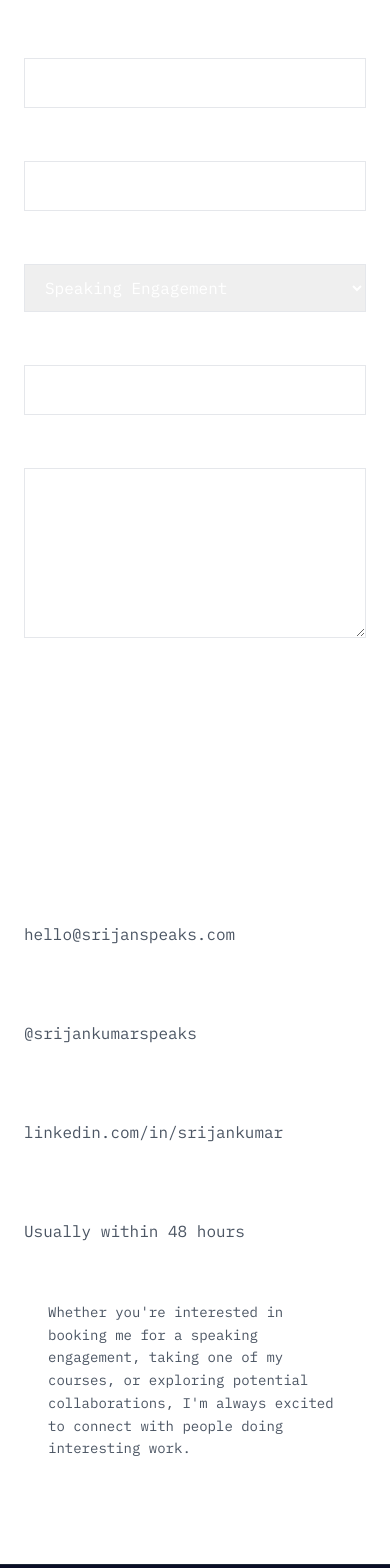
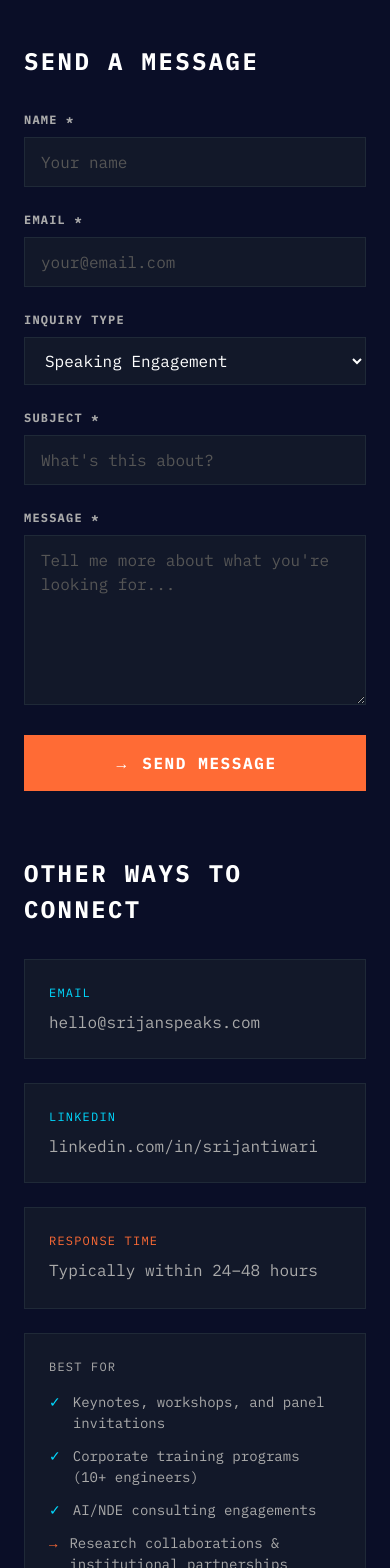
Before and after one commit to anmolmalviya0/new, a Next.js app: page /contact in a window 390 px wide. Shown: the part 432-2000 px from the top of the page. Built offline with nearby package versions, Linux system fonts and the light colour scheme.

Commit message:
Fix: dark theme on contact page, mobile nav, broken /research link, real metrics

```diff
--- a/app/contact/page.tsx
+++ b/app/contact/page.tsx
@@ -12,17 +12,18 @@ export default function ContactPage() {
   });
 
   const [submitted, setSubmitted] = useState(false);
+  const [error, setError] = useState('');
+  const [loading, setLoading] = useState(false);
 
-  const handleChange = (e: any) => {
+  const handleChange = (e: React.ChangeEvent<HTMLInputElement | HTMLTextAreaElement | HTMLSelectElement>) => {
     const { name, value } = e.target;
-    setFormData((prev) => ({
-      ...prev,
-      [name]: value,
-    }));
+    setFormData((prev) => ({ ...prev, [name]: value }));
   };
 
-  const handleSubmit = async (e: any) => {
+  const handleSubmit = async (e: React.FormEvent) => {
     e.preventDefault();
+    setLoading(true);
+    setError('');
     try {
       const response = await fetch('/api/contact', {
         method: 'POST',
@@ -33,141 +34,194 @@ export default function ContactPage() {
       if (response.ok) {
         setSubmitted(true);
         setFormData({ name: '', email: '', subject: '', message: '', inquiryType: 'speaking' });
-        setTimeout(() => setSubmitted(false), 5000);
+        setTimeout(() => setSubmitted(false), 6000);
+      } else {
+        setError('Something went wrong. Please try again or email directly.');
       }
-    } catch (error) {
-      console.error('Error submitting form:', error);
+    } catch {
+      setError('Network error. Please try again or email directly.');
+    } finally {
+      setLoading(false);
     }
   };
+
+  const inputClass =
+    'w-full px-4 py-3 bg-[#121829] border border-[#1F2937] text-[#FFFFFF] font-mono focus:outline-none focus:border-[#00D9FF] transition placeholder-[#555555]';
+  const labelClass = 'block text-xs font-bold text-[#AAAAAA] uppercase tracking-widest mb-2';
 
   return (
     <>
       {/* HERO */}
-      <section className="bg-[#0A0E27] text-white py-12 md:py-20">
+      <section className="bg-[#0A0E27] text-white py-16 md:py-24 border-b border-[#1F2937]">
         <div className="max-w-7xl mx-auto px-6 text-center">
+          <p className="text-[#00D9FF] uppercase tracking-widest text-xs mb-4">— Let's Talk —</p>
           <h1 className="text-5xl md:text-6xl font-bold text-white mb-6">Get in Touch</h1>
-          <p className="text-xl text-[#AAAAAA] font-mono">Let's collaborate and create something amazing together.</p>
+          <p className="text-lg text-[#AAAAAA] font-mono max-w-2xl mx-auto">
+            Speaking inquiry, course question, or collaboration? I respond within 48 hours.
+          </p>
         </div>
       </section>
 
-      {/* CONTACT FORM */}
-      <section className="py-20 bg-white">
-        <div className="max-w-4xl mx-auto px-6">
-          <div className="grid grid-cols-1 md:grid-cols-2 gap-12">
-            {/* FORM */}
+      {/* FORM + INFO */}
+      <section className="py-20 bg-[#0A0E27]">
+        <div className="max-w-6xl mx-auto px-6">
+          <div className="grid grid-cols-1 md:grid-cols-2 gap-16">
+
+            {/* LEFT — FORM */}
             <div>
-              <h2 className="text-3xl font-bold text-navy mb-8">Send me a message</h2>
+              <h2 className="text-2xl font-bold text-white mb-8 uppercase tracking-widest">
+                Send a Message
+              </h2>
 
               {submitted && (
-                <div className="mb-6 p-4 bg-teal text-white rounded-lg">
-                  ✓ Message sent! I'll get back to you soon.
+                <div className="mb-6 p-4 bg-[#00D9FF] text-[#0A0E27] font-bold font-mono">
+                  ✓ Message sent. I'll reply within 48 hours.
+                </div>
+              )}
+
+              {error && (
+                <div className="mb-6 p-4 bg-[#FF6B35] text-white font-bold font-mono">
+                  ✗ {error}
                 </div>
               )}
 
               <form onSubmit={handleSubmit} className="space-y-6">
                 <div>
-                  <label className="block text-sm font-semibold text-navy mb-2">Name</label>
+                  <label className={labelClass}>Name *</label>
                   <input
                     type="text"
                     name="name"
                     value={formData.name}
                     onChange={handleChange}
                     required
-                    className="w-full px-4 py-3 border border-light-gray rounded-lg focus:outline-none focus:ring-2 focus:ring-teal"
+                    placeholder="Your name"
+                    className={inputClass}
                   />
                 </div>
 
                 <div>
-                  <label className="block text-sm font-semibold text-navy mb-2">Email</label>
+                  <label className={labelClass}>Email *</label>
                   <input
                     type="email"
                     name="email"
                     value={formData.email}
                     onChange={handleChange}
                     required
-                    className="w-full px-4 py-3 border border-light-gray rounded-lg focus:outline-none focus:ring-2 focus:ring-teal"
+                    placeholder="your@email.com"
+                    className={inputClass}
                   />
                 </div>
 
                 <div>
-                  <label className="block text-sm font-semibold text-navy mb-2">Inquiry Type</label>
+                  <label className={labelClass}>Inquiry Type</label>
                   <select
                     name="inquiryType"
                     value={formData.inquiryType}
                     onChange={handleChange}
-                    className="w-full px-4 py-3 border border-light-gray rounded-lg focus:outline-none focus:ring-2 focus:ring-teal"
+                    className={inputClass}
                   >
                     <option value="speaking">Speaking Engagement</option>
-                    <option value="course">Course Inquiry</option>
-                    <option value="partnership">Partnership</option>
+                    <option value="course">Course / Training</option>
+                    <option value="consulting">Technical Consulting</option>
+                    <option value="partnership">Partnership / Collaboration</option>
                     <option value="other">Other</option>
                   </select>
                 </div>
 
                 <div>
-                  <label className="block text-sm font-semibold text-navy mb-2">Subject</label>
+                  <label className={labelClass}>Subject *</label>
                   <input
                     type="text"
                     name="subject"
                     value={formData.subject}
                     onChange={handleChange}
                     required
-                    className="w-full px-4 py-3 border border-light-gray rounded-lg focus:outline-none focus:ring-2 focus:ring-teal"
+                    placeholder="What's this about?"
+                    className={inputClass}
                   />
                 </div>
 
                 <div>
-                  <label className="block text-sm font-semibold text-navy mb-2">Message</label>
+                  <label className={labelClass}>Message *</label>
                   <textarea
                     name="message"
                     value={formData.message}
                     onChange={handleChange}
                     required
                     rows={6}
-                    className="w-full px-4 py-3 border border-light-gray rounded-lg focus:outline-none focus:ring-2 focus:ring-teal"
+                    placeholder="Tell me more about what you're looking for..."
+                    className={inputClass}
                   />
                 </div>
 
                 <button
                   type="submit"
-                  className="w-full bg-navy text-white py-3 rounded-lg font-semibold hover:bg-teal transition"
+                  disabled={loading}
+                  className="w-full bg-[#FF6B35] text-white py-4 font-bold uppercase tracking-widest hover:bg-[#FF8A5B] transition disabled:opacity-50 disabled:cursor-not-allowed"
                 >
-                  Send Message
+                  {loading ? '⏳ Sending...' : '→ Send Message'}
                 </button>
               </form>
             </div>
 
-            {/* CONTACT INFO */}
+            {/* RIGHT — CONTACT INFO */}
             <div>
-              <h2 className="text-3xl font-bold text-navy mb-8">Other ways to reach out</h2>
-              <div className="space-y-8">
-                <div>
-                  <h3 className="font-semibold text-teal mb-2">Email</h3>
-                  <p className="text-gray-600">hello@srijanspeaks.com</p>
+              <h2 className="text-2xl font-bold text-white mb-8 uppercase tracking-widest">
+                Other Ways to Connect
+              </h2>
+
+              <div className="space-y-6">
+                <div className="p-6 bg-[#121829] border border-[#1F2937] hover:border-[#00D9FF] transition">
+                  <p className="text-xs text-[#00D9FF] uppercase tracking-widest mb-2">Email</p>
+                  <a
+                    href="mailto:hello@srijanspeaks.com"
+                    className="text-[#AAAAAA] font-mono hover:text-[#00D9FF] transition"
+                  >
+                    hello@srijanspeaks.com
+                  </a>
                 </div>
 
-                <div>
-                  <h3 className="font-semibold text-teal mb-2">Twitter/X</h3>
-                  <p className="text-gray-600">@srijankumarspeaks</p>
+                <div className="p-6 bg-[#121829] border border-[#1F2937] hover:border-[#00D9FF] transition">
+                  <p className="text-xs text-[#00D9FF] uppercase tracking-widest mb-2">LinkedIn</p>
+                  <a
+                    href="https://linkedin.com/in/srijantiwari"
+                    target="_blank"
+                    rel="noopener noreferrer"
+                    className="text-[#AAAAAA] font-mono hover:text-[#00D9FF] transition"
+                  >
+                    linkedin.com/in/srijantiwari
+                  </a>
                 </div>
 
-                <div>
-                  <h3 className="font-semibold text-teal mb-2">LinkedIn</h3>
-                  <p className="text-gray-600">linkedin.com/in/srijankumar</p>
+                <div className="p-6 bg-[#121829] border border-[#1F2937] hover:border-[#FF6B35] transition">
+                  <p className="text-xs text-[#FF6B35] uppercase tracking-widest mb-2">Response Time</p>
+                  <p className="text-[#AAAAAA] font-mono">Typically within 24–48 hours</p>
                 </div>
 
-                <div>
-                  <h3 className="font-semibold text-teal mb-2">Response Time</h3>
-                  <p className="text-gray-600">Usually within 48 hours</p>
-                </div>
-
-                <div className="mt-12 p-6 bg-off-white rounded-lg">
-                  <p className="text-sm text-gray-600 leading-relaxed">
-                    Whether you're interested in booking me for a speaking engagement, taking one of my courses, or exploring potential collaborations, I'm always excited to connect with people doing interesting work.
-                  </p>
+                <div className="p-6 bg-[#121829] border border-[#1F2937]">
+                  <p className="text-xs text-[#AAAAAA] uppercase tracking-widest mb-4">Best for</p>
+                  <ul className="space-y-3 font-mono text-sm text-[#AAAAAA]">
+                    <li className="flex gap-3 items-start">
+                      <span className="text-[#00D9FF]">✓</span>
+                      <span>Keynotes, workshops, and panel invitations</span>
+                    </li>
+                    <li className="flex gap-3 items-start">
+                      <span className="text-[#00D9FF]">✓</span>
+                      <span>Corporate training programs (10+ engineers)</span>
+                    </li>
+                    <li className="flex gap-3 items-start">
+                      <span className="text-[#00D9FF]">✓</span>
+                      <span>AI/NDE consulting engagements</span>
+                    </li>
+                    <li className="flex gap-3 items-start">
+                      <span className="text-[#FF6B35]">→</span>
+                      <span>Research collaborations & institutional partnerships</span>
+                    </li>
+                  </ul>
                 </div>
               </div>
             </div>
+
           </div>
         </div>
       </section>
```
Also changed, not shown: app/components/Header.tsx (+21 -12 lines), app/page.tsx (+10 -10 lines).
